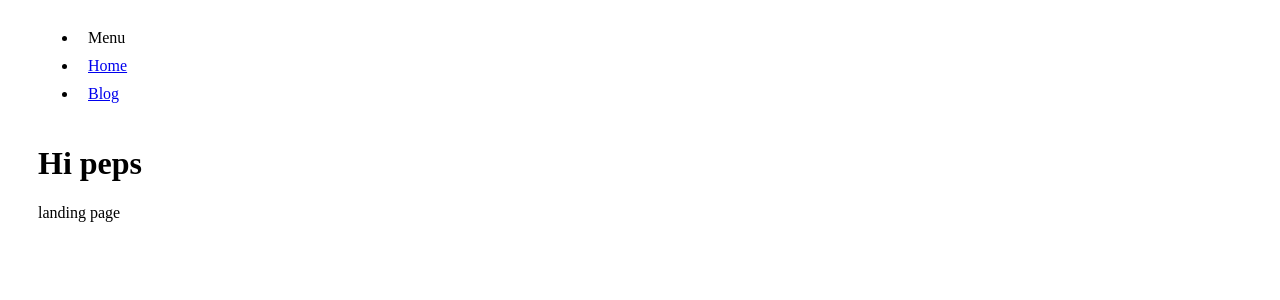
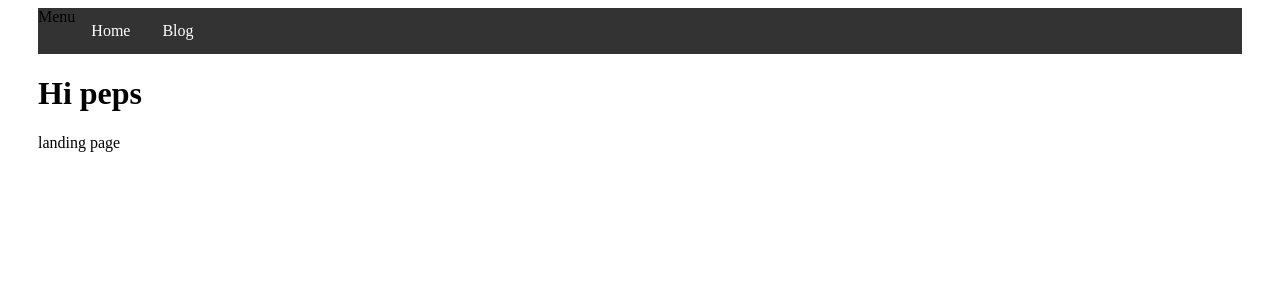
Before and after one commit to HCGK/HCGK.github.io, a Jekyll site: the page built from index.html, in a window 1280 px wide. Shown: the top 300 px of the page. Built offline with Jekyll 4.4.1, drawn with Linux system fonts in a browser that asks for light colours.

Commit message:
Update main.css

```diff
--- a/css/main.css
+++ b/css/main.css
@@ -1,3 +1,35 @@
+/*head ? */
+
+ul {
+    list-style-type: none;
+    margin: 0;
+    padding: 0;
+    overflow: hidden;
+    background-color: #333;
+}
+
+li {
+    float: left;
+}
+
+li a {
+    display: block;
+    color: white;
+    text-align: center;
+    padding: 14px 16px;
+    text-decoration: none;
+}
+
+a:hover:not(.active) {
+    background-color: #111;
+}
+
+.active {
+background-color:#4CAF50;
+}
+
+
+/*wrap */
 .wrap {
   max-width: $content-width;
   padding: 0 30px;
@@ -14,34 +46,3 @@
     display: table;
   }
 }
-
-/* ----------------------------------------------------------*/
-
-/* Site header */
-
-.site-header {
-  width: 100%;
-  z-index: 999;
-}
-
-.site-title {
-  &:hover,
-  &:visited {
-    display: block;
-    float: left;
-    line-height: 56px;
-    position: relative;
-    z-index: 1;
-  }
-}
-
-ul#menu{
-
-    @include column-count(5);
-
-  li {
-   padding-top: 5px;
-   padding-bottom: 5px;
-   padding-left: 10px;
-  }
-}
```
